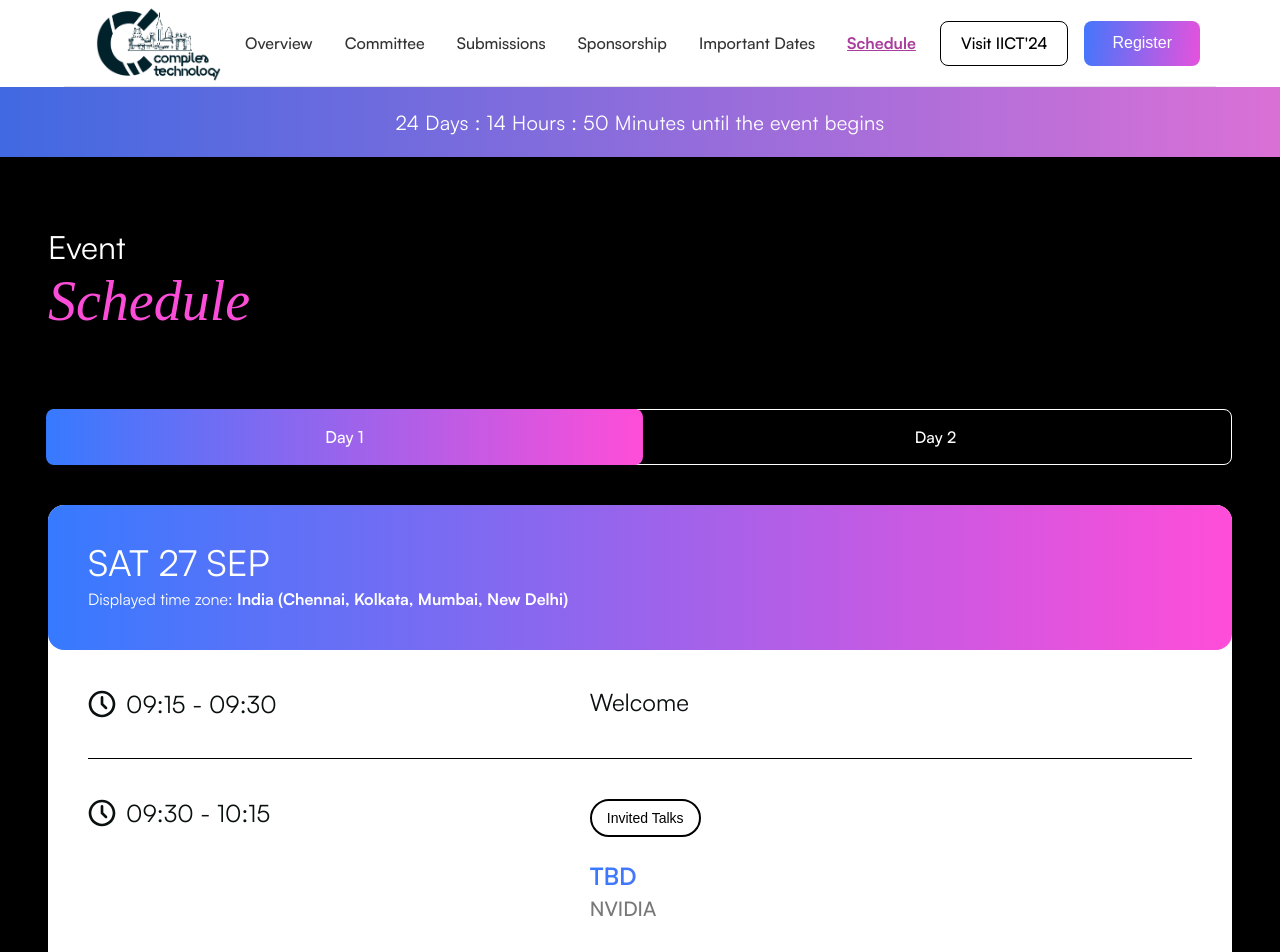
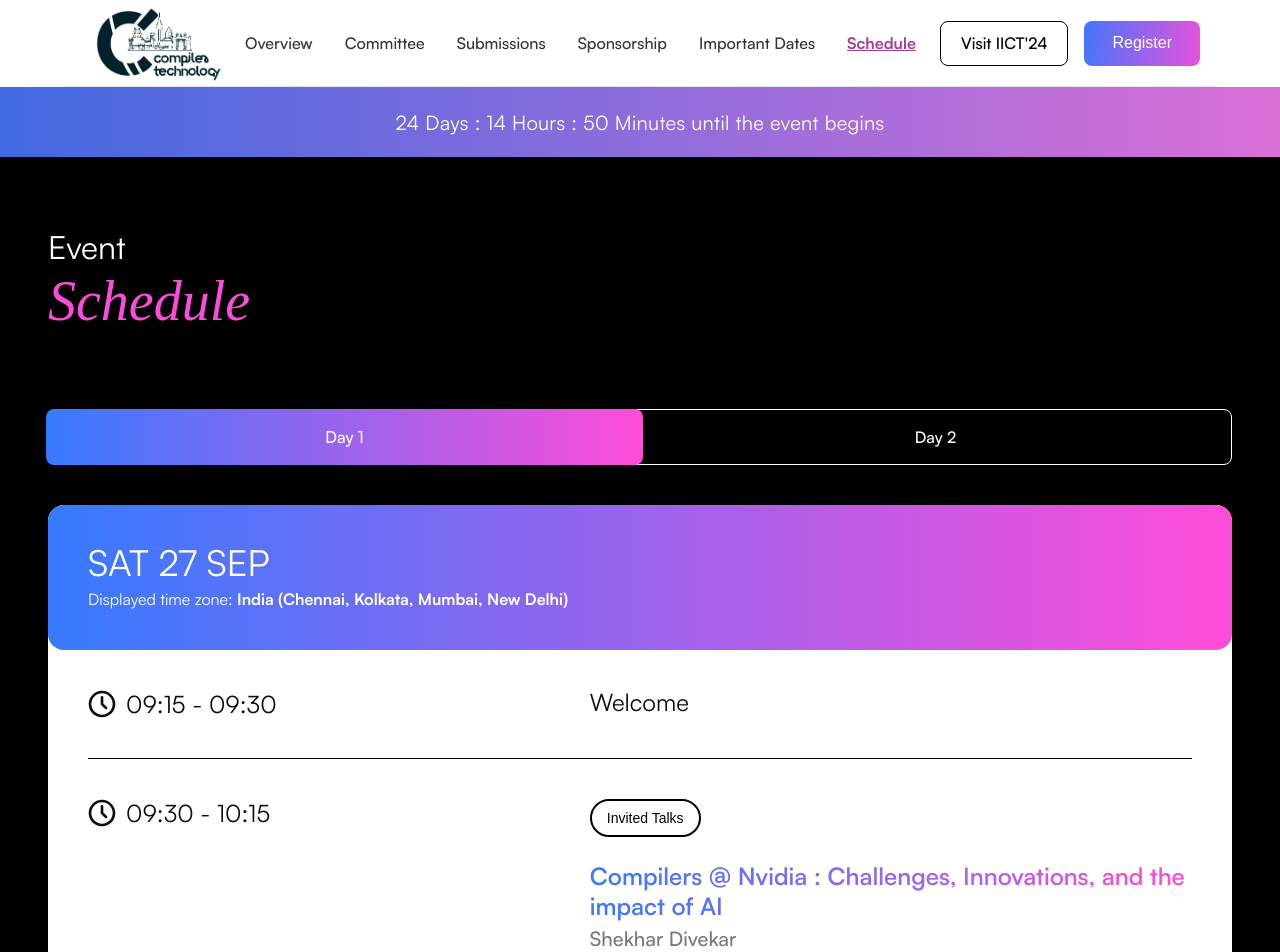
Before and after one commit to compilertech/compilertech-fe, a React (Vite) app: page /schedule in a window 1280 px wide. Shown: the top 952 px of the page. Built offline with nearby package versions, Linux system fonts and the light colour scheme.

Commit message:
Update keynote talks from NVIDIA and IITM

```diff
--- a/src/components/Schedule2025/EventDetailModal.tsx
+++ b/src/components/Schedule2025/EventDetailModal.tsx
@@ -19,6 +19,7 @@ interface EventDetailModalProps {
     datetime: string;
     abstract: string;
     speakers: string;
+    designation: string;
     teaser: string;
   };
 }
@@ -108,6 +109,10 @@ const EventDetailModal: React.FC<EventDetailModalProps> = ({
                   <EventLabel>Speakers</EventLabel>
                 </EventDetailHeader>
                 <EventValue>{event.speakers}</EventValue>
+                {event.designation && (
+                  <EventValue>{event.designation}</EventValue>
+                )
+                }
               </EventDetailItem>
             )}
             {event.teaser && (
--- a/src/components/Schedule2025/EventDetails.tsx
+++ b/src/components/Schedule2025/EventDetails.tsx
@@ -16,6 +16,7 @@ type ScheduleItem = {
   buttonText?: string;
   highlightedHeading?: string;
   speakers?: string;
+  designation?: string;
   teaser?: string;
   abstract?: string;
   onClick?: () => void;
@@ -44,10 +45,12 @@ export default function EventDetails() {
         id: "1_2",
         time: "09:30 - 10:15",
         buttonText: "Invited Talks",
-        highlightedHeading: "TBD",
-        speakers: "NVIDIA",
+        highlightedHeading: "Compilers @ Nvidia : Challenges, Innovations, and the impact of AI",
+        speakers: "Shekhar Divekar",
+        designation: "Senior Manager, GPU Compilers, NVIDIA",
         icon: ClockIcon,
         activity: "Keynote talk",
+        abstract: "NVIDIA engineers a wide spectrum of computing systems, ranging from handheld consoles to large-scale data centers, all unified by core hardware components such as CPUs, GPUs, and DPUs. Compilers play a pivotal role in unlocking the full potential of these heterogeneous platforms, driving both functionality and performance across diverse application domains.\n\nIn this keynote, I will explore the critical role of compilers within the software stack, highlighting key challenges, recent innovations, and unsolved problems that emerge when targeting such a broad array of hardware components.\n\nAdditionally, I will delve into the transformative impact of AI techniques on modern compiler design—examining current applications as well as forward-looking implications of AI integration, which promise to redefine how compilers evolve and operate in the future."
       },
       {
         id: "1_3",
@@ -162,8 +165,10 @@ export default function EventDetails() {
         buttonText: "Invited Talks",
         highlightedHeading: "Evolving the OCaml Programming Language",
         speakers: "KC Sivaramakrishnan",
+        designation: "Assistant Professor, CSE, IIT Madras and CTO, Tarides",
         icon: ClockIcon,
         activity: "Keynote",
+        abstract: "OCaml is a 25+ year old, industrial-strength functional programming language used widely in the industry and academia. OCaml is particularly favoured for its ability to write correct and efficient programs easily. Notable open-source projects using OCaml include the Rocq theorem prover, MirageOS Unikernel libraries, and static analysis tools and programming languages such as Hack, Flow, Infer, CompCert, etc. Some notable industrial users include Jane Street, Meta, Ahrefs and Docker.\n\nDespite its age, OCaml community is strong and growing, bringing cutting edge programming language research and language tooling to its users without breaking critical legacy code. In this talk, I will present how the OCaml community approaches this difficult task, reflecting upon the development of the recent major release OCaml 5 which brought native support for concurrency and parallelism to the language and developing state-of-the-art platform tools to help our users be effective at using OCaml."
       },
       {
         id: "1_12",
@@ -253,6 +258,7 @@ export default function EventDetails() {
         time: "09:30 - 10:15",
         highlightedHeading: "Imagining a Next-generation Superoptimizer",
         speakers: "Sorav Bansal",
+        designation: "Graviton Fellow, Graviton Research Capital LLP and Professor, Department of Computer Science, IIT Delhi",
         buttonText: "Invited Talks",
         icon: ClockIcon,
         activity: "Kenote talk",
@@ -487,6 +493,7 @@ export default function EventDetails() {
           datetime: selectedDay.date + ", " + (selectedEvent?.time || ""),
           abstract: selectedEvent?.abstract || "",
           speakers: selectedEvent?.speakers || "",
+          designation: selectedEvent?.designation || "",
           teaser: selectedEvent?.teaser || "",
         }}
       />
```
